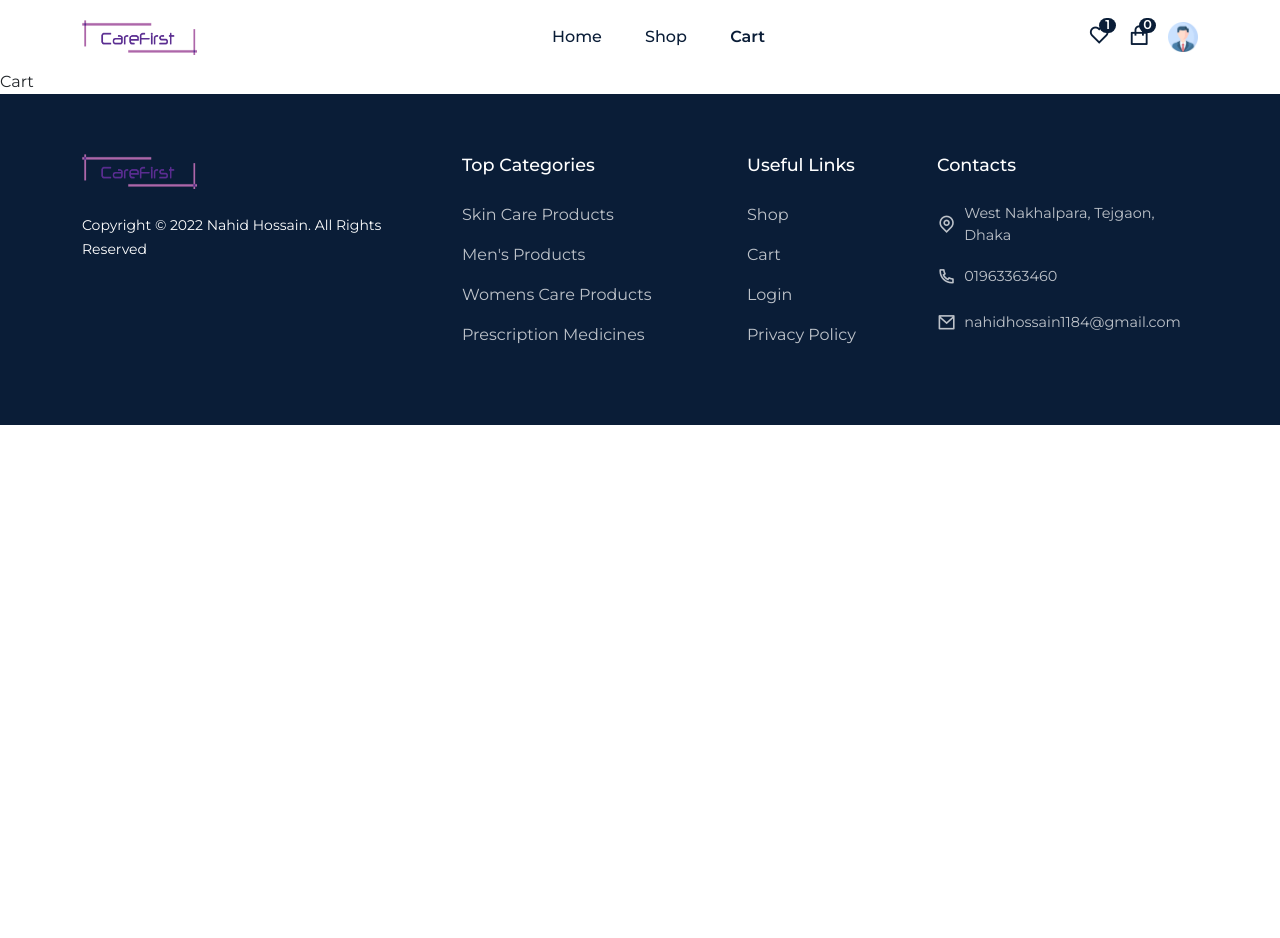
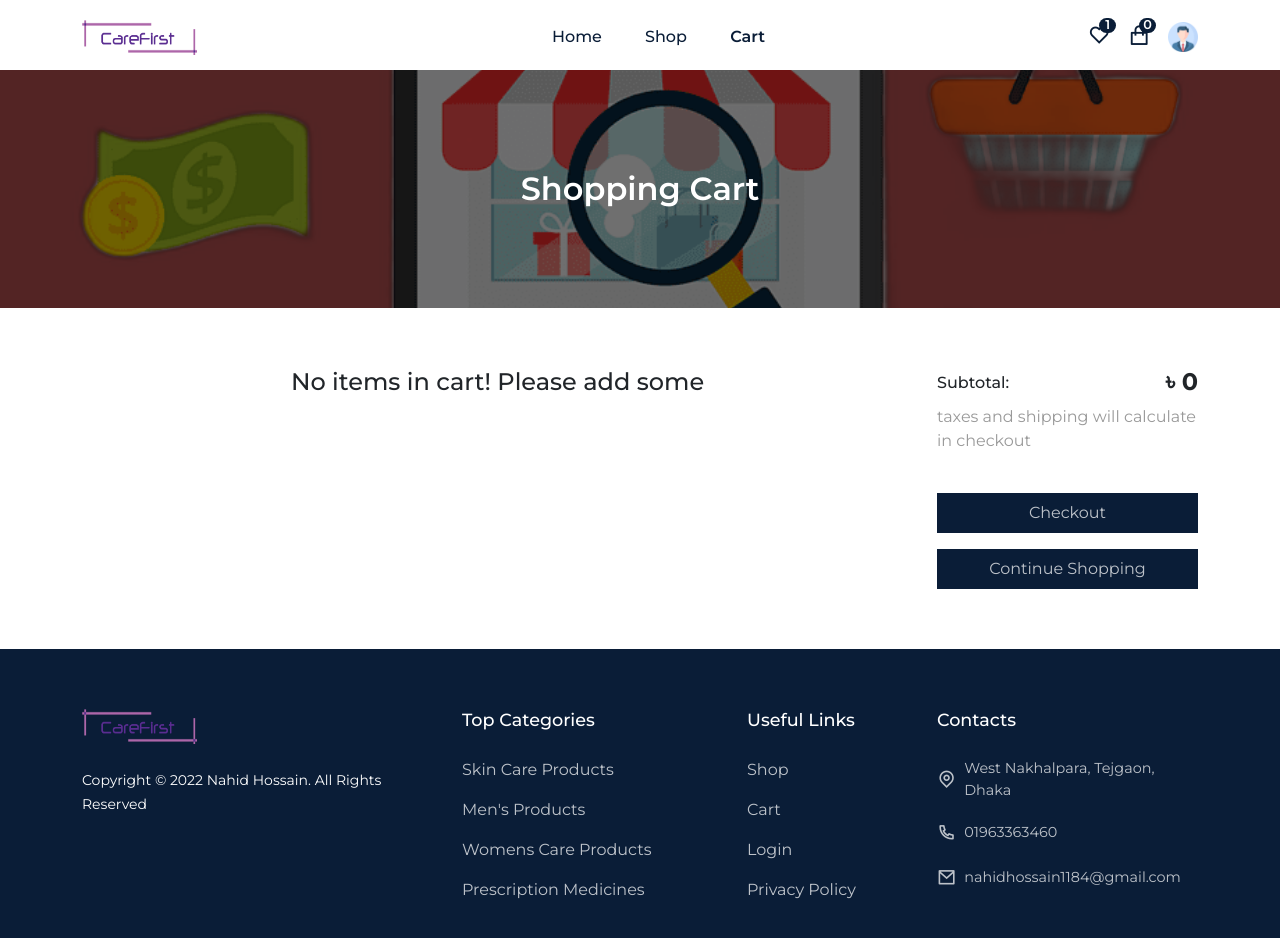
Before and after one commit to floatingnahid22/Job-Assignment, a React (Create React App) app in the folder healthos_task/: page /cart in a window 1280 px wide. Shown: the top 938 px of the page. Before the commit the page ends 800 px from the top, so only its background shows below. Built offline with nearby package versions, Linux system fonts and the light colour scheme.

Commit message:
cart section done with add&delete items functions

```diff
--- a/healthos_task/src/components/Header/Header.jsx
+++ b/healthos_task/src/components/Header/Header.jsx
@@ -1,6 +1,6 @@
 import React, { useRef, useEffect } from "react";
 import "./header.css";
-import { NavLink } from "react-router-dom";
+import { NavLink, useNavigate } from "react-router-dom";
 import { motion } from "framer-motion";
 
 import logo from "../../assets/images/logo.png";
@@ -30,6 +30,8 @@ const Header = () => {
 
   const menuRef = useRef(null);
 
+  const navigate = useNavigate();
+
   const stickyHeaderFunc = () => {
     window.addEventListener("scroll", () => {
       if (
@@ -50,6 +52,10 @@ const Header = () => {
   });
 
   const menuToggle = () => menuRef.current.classList.toggle("active__menu");
+
+  const navigateToCart = () => {
+    navigate("/cart");
+  };
 
   return (
     <header className="header" ref={headerRef}>
@@ -82,7 +88,7 @@ const Header = () => {
                 <i className="ri-heart-line"></i>
                 <span className="badge">1</span>
               </span>
-              <span className="cart__icon">
+              <span className="cart__icon" onClick={navigateToCart}>
                 <i className="ri-shopping-bag-line"></i>
                 <span className="badge">{totalQuantity}</span>
               </span>
--- a/healthos_task/src/components/UI/ProductCard.jsx
+++ b/healthos_task/src/components/UI/ProductCard.jsx
@@ -17,7 +17,7 @@ const ProductCard = ({ item }) => {
         id: item.id,
         productName: item.productName,
         price: item.price,
-        image: item.imgUrl,
+        imgUrl: item.imgUrl,
       })
     );
     toast.success("Product added successfully");
--- a/healthos_task/src/pages/Cart.jsx
+++ b/healthos_task/src/pages/Cart.jsx
@@ -1,7 +1,99 @@
 import React from "react";
+import "../styles/cart.css";
+import Helmet from "../components/Helmet/Helmet";
+import CommonSection from "../components/UI/CommonSection";
+import { Container, Row, Col } from "reactstrap";
+import { motion } from "framer-motion";
+import { cartActions } from "../redux/slices//cartSlice";
+import { useSelector, useDispatch } from "react-redux";
+import { Link } from "react-router-dom";
 
 const Cart = () => {
-  return <div>Cart</div>;
+  const cartItems = useSelector((state) => state.cart.cartItems);
+
+  const totalAmount = useSelector((state) => state.cart.totalAmount);
+
+  return (
+    <Helmet title="Cart">
+      <CommonSection title="Shopping Cart" />
+
+      <section>
+        <Container>
+          <Row>
+            <Col lg="9">
+              {cartItems.length === 0 ? (
+                <h2 className="fs-4 text-center">
+                  No items in cart! Please add some
+                </h2>
+              ) : (
+                <table className="table bordered">
+                  <thead>
+                    <tr>
+                      <th>Image</th>
+                      <th>Title</th>
+                      <th>Price</th>
+                      <th>Quantity</th>
+                      <th>Delete</th>
+                    </tr>
+                  </thead>
+                  <tbody>
+                    {cartItems.map((item, index) => (
+                      <Tr item={item} key={index} />
+                    ))}
+                  </tbody>
+                </table>
+              )}
+            </Col>
+            <Col lg="3">
+              <div>
+                <h6 className="d-flex align-items-center justify-content-between">
+                  Subtotal:
+                  <span className="fs-4 fw-bold">৳ {totalAmount}</span>
+                </h6>
+              </div>
+              <p className="fs-6 mt-2">
+                taxes and shipping will calculate in checkout
+              </p>
+              <div>
+                <button className="buy__btn w-100">
+                  <Link to="/checkout">Checkout</Link>
+                </button>
+                <button className="buy__btn w-100 mt-3">
+                  <Link to="/shop">Continue Shopping</Link>
+                </button>
+              </div>
+            </Col>
+          </Row>
+        </Container>
+      </section>
+    </Helmet>
+  );
+};
+
+const Tr = ({ item }) => {
+  const dispatch = useDispatch();
+
+  const deleteProduct = () => {
+    dispatch(cartActions.deleteItem(item.id));
+  };
+
+  return (
+    <tr>
+      <td>
+        <img src={item.imgUrl} alt="itemimage" />
+      </td>
+      <td>{item.productName}</td>
+      <td>৳ {item.price}</td>
+      <td>{item.quantity} pcs</td>
+      <td>
+        <motion.i
+          whileTap={{ scale: 1.2 }}
+          onClick={deleteProduct}
+          className="ri-delete-bin-line"
+        ></motion.i>
+      </td>
+    </tr>
+  );
 };
 
 export default Cart;
--- a/healthos_task/src/redux/slices/cartSlice.js
+++ b/healthos_task/src/redux/slices/cartSlice.js
@@ -22,7 +22,7 @@ const cartSlice = createSlice({
         state.cartItems.push({
           id: newItem.id,
           productName: newItem.productName,
-          image: newItem.imgUrl,
+          imgUrl: newItem.imgUrl,
           price: newItem.price,
           quantity: 1,
           totalPrice: newItem.price,
@@ -34,7 +34,23 @@ const cartSlice = createSlice({
       }
 
       state.totalAmount = state.cartItems.reduce(
-        (total, item) => total + Number(item.price) * Number(item.quantity)
+        (total, item) => total + Number(item.price) * Number(item.quantity),
+        0
+      );
+    },
+
+    deleteItem: (state, action) => {
+      const id = action.payload;
+      const existingItem = state.cartItems.find((item) => item.id === id);
+
+      if (existingItem) {
+        state.cartItems = state.cartItems.filter((item) => item.id !== id);
+        state.totalQuantity = state.totalQuantity - existingItem.quantity;
+      }
+
+      state.totalAmount = state.cartItems.reduce(
+        (total, item) => total + Number(item.price) * Number(item.quantity),
+        0
       );
     },
   },
--- /dev/null
+++ b/healthos_task/src/styles/cart.css
@@ -0,0 +1,13 @@
+.table tr td img {
+  width: 70px !important;
+  height: 70px !important;
+  object-fit: cover;
+}
+
+td i {
+  cursor: pointer;
+}
+td,
+th {
+  color: var(--primary-color);
+}
```
